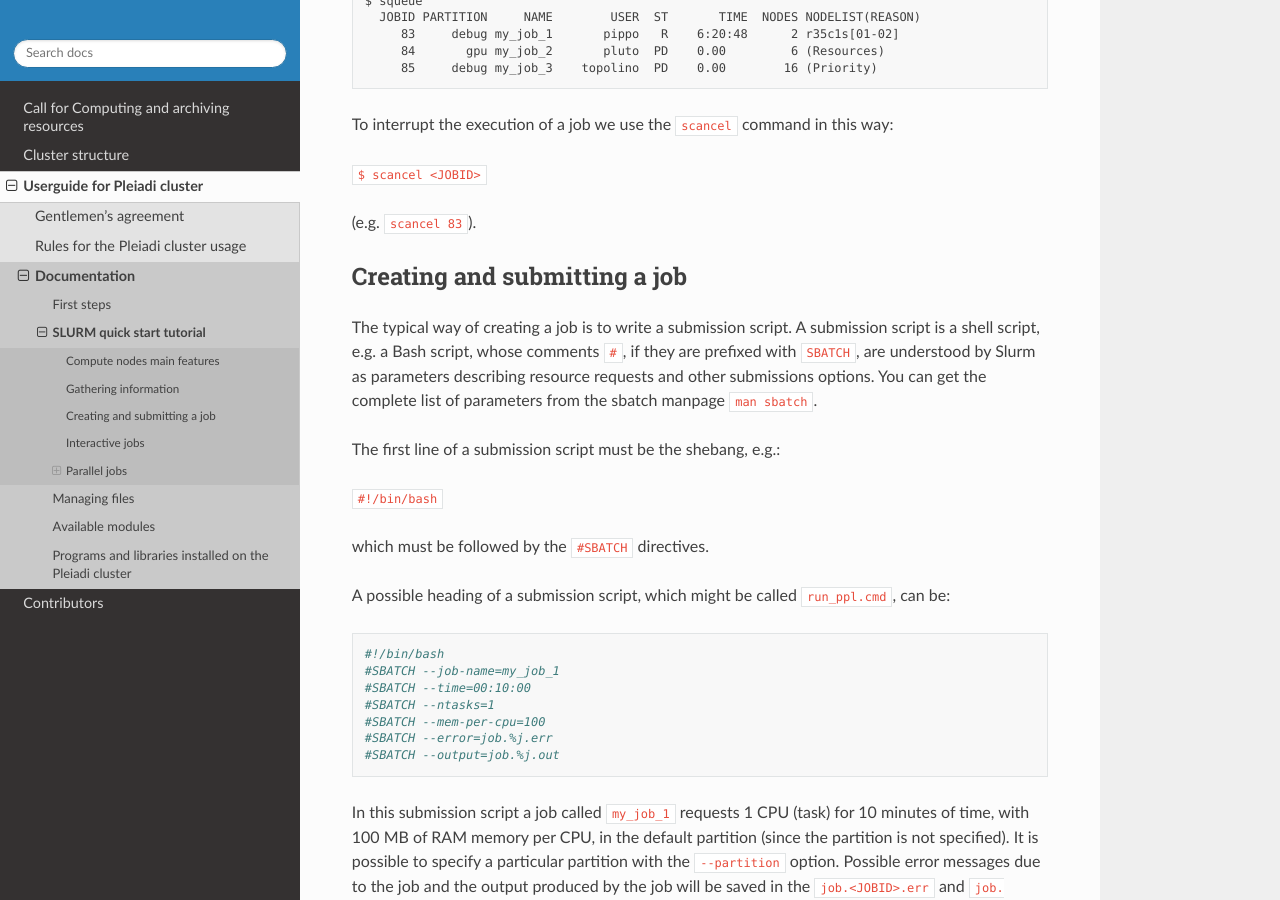
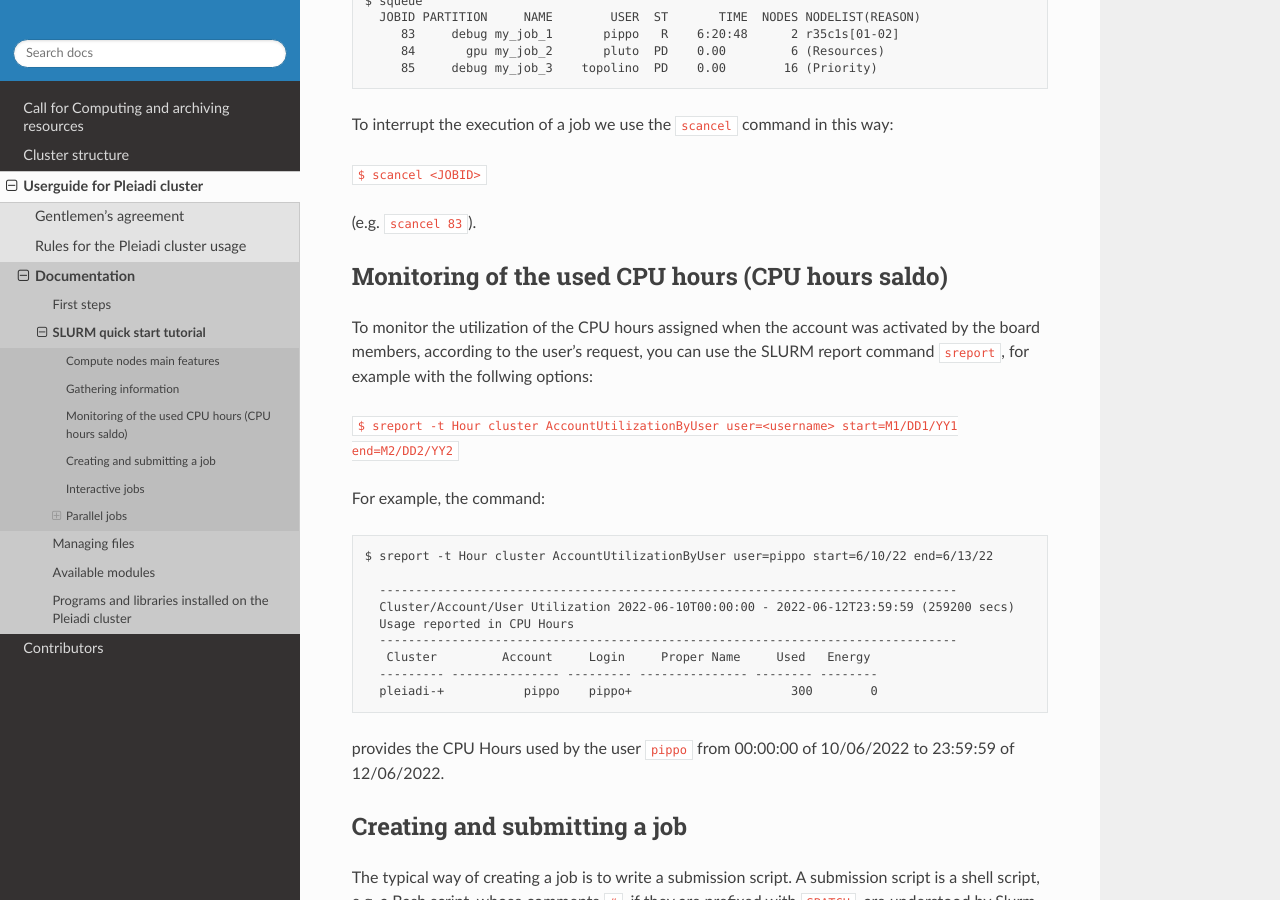
Before and after one commit to fvitello/pleiadi-doc, a Sphinx documentation site: the page built from docs/documentation/quickstart/SLURM/index.rst, in a window 1280 px wide and 900 px high, scrolled down 2931 px. Built offline with Sphinx 7.4.7 and the Read the Docs theme 3.1.0, drawn with Linux system fonts in a browser that asks for light colours.

Commit message:
Update index.rst

```diff
--- a/docs/documentation/quickstart/SLURM/index.rst
+++ b/docs/documentation/quickstart/SLURM/index.rst
@@ -130,6 +130,26 @@ To interrupt the execution of a job we use the ``scancel`` command in this way:
 
 (e.g. ``scancel 83``).
 
+Monitoring of the used CPU hours (CPU hours saldo)
+^^^^^^^^^^^^^^^^^^^^^^^^^^^^^^^^^^^^^^^^^^^^^^^^^
+
+To monitor the utilization of the CPU hours assigned when the account was activated by the board members, according to the user's request, you can use the SLURM report command ``sreport``, for example with the follwing options:
+
+``$ sreport -t Hour cluster AccountUtilizationByUser user=<username> start=M1/DD1/YY1 end=M2/DD2/YY2``
+
+For example, the command::
+
+  $ sreport -t Hour cluster AccountUtilizationByUser user=pippo start=6/10/22 end=6/13/22
+
+    --------------------------------------------------------------------------------
+    Cluster/Account/User Utilization 2022-06-10T00:00:00 - 2022-06-12T23:59:59 (259200 secs)
+    Usage reported in CPU Hours
+    --------------------------------------------------------------------------------
+     Cluster         Account     Login     Proper Name     Used   Energy
+    --------- --------------- --------- --------------- -------- --------
+    pleiadi-+           pippo    pippo+                      300        0
+
+provides the CPU Hours used by the user ``pippo`` from 00:00:00 of 10/06/2022 to 23:59:59 of 12/06/2022.
 
 Creating and submitting a job
 ^^^^^^^^^^^^^^^^^^^^^^
```
